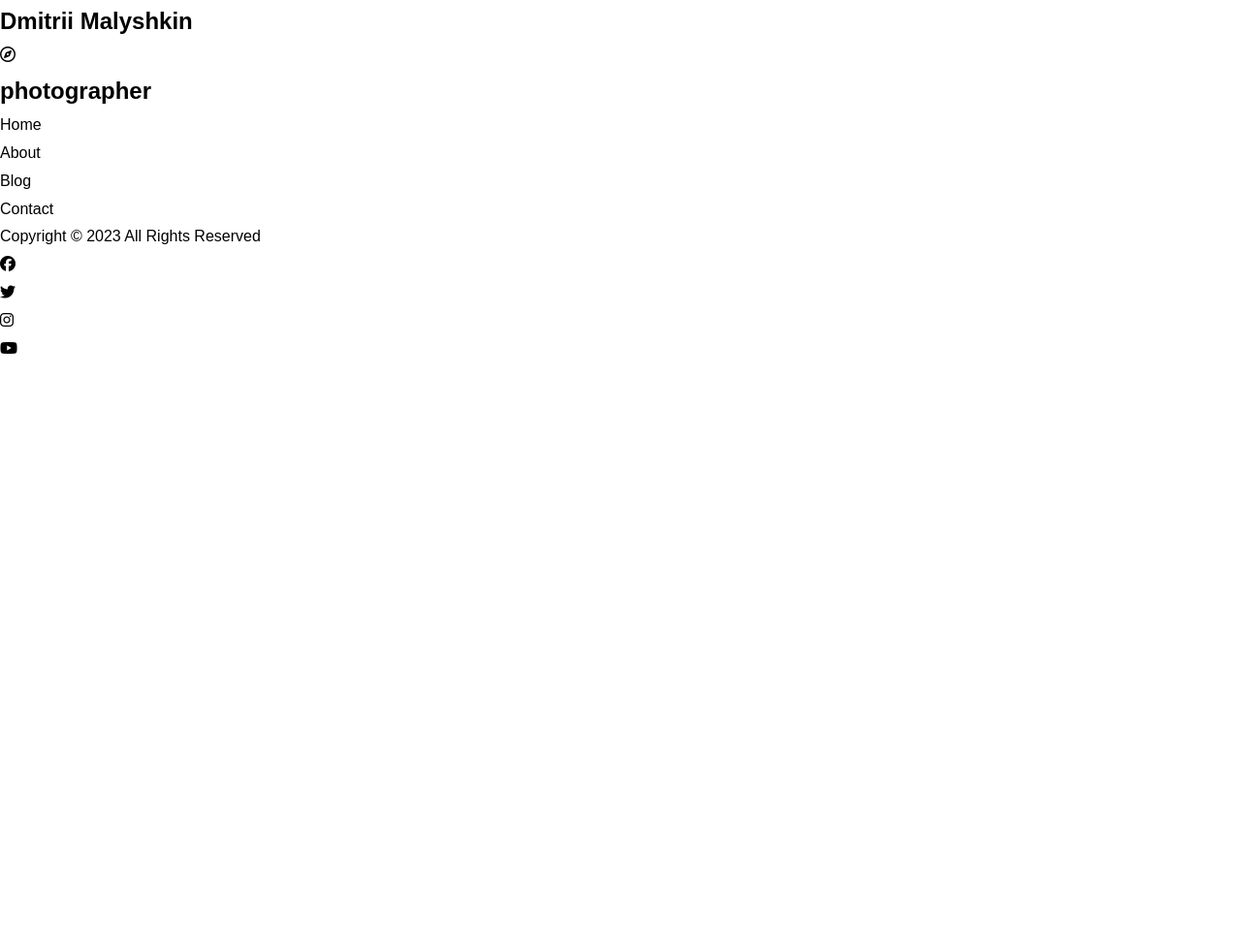
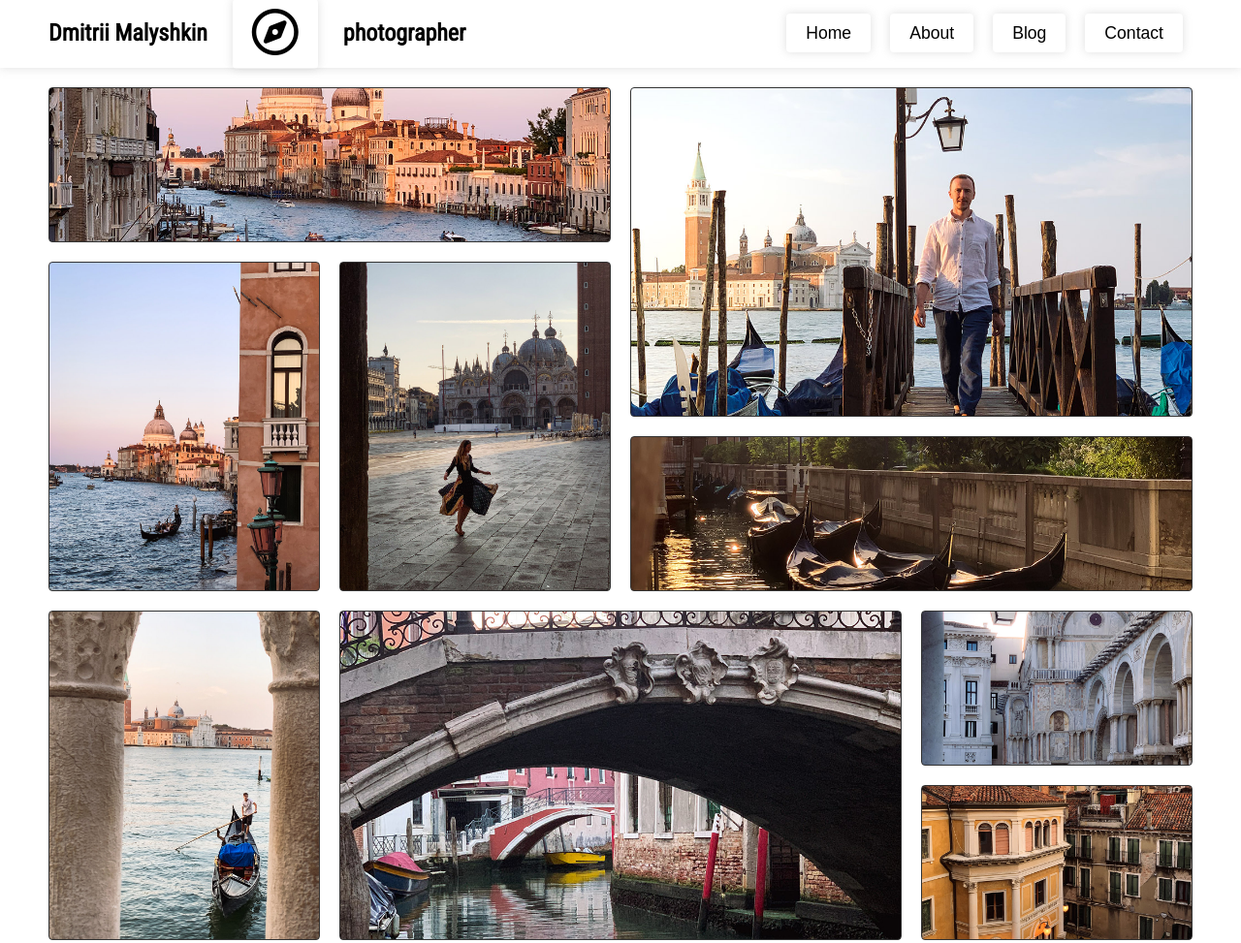
Before and after one commit to DmitriiMal/FE20-CSS-Day5-Lead-Partner, a plain HTML site: page Dmitrii/Basic/Index.html in a window 1280 px wide. Shown: the top 973 px of the page at 97% size. Before the commit the page ends 800 px from the top, so only its background shows below. Drawn offline with Linux system fonts and the light colour scheme.

Commit message:
rewrite css in scss

```diff
--- a/Dmitrii/Basic/style.scss
+++ b/Dmitrii/Basic/style.scss
@@ -20,3 +20,157 @@ a {
   color: var(--font-color);
   /* display: inline-block; */
 }
+
+ul {
+  list-style: none;
+  display: flex;
+  justify-content: space-between;
+}
+
+.nav {
+  display: flex;
+  justify-content: space-between;
+  align-items: center;
+  width: 100%;
+  height: 70px;
+  position: fixed;
+  top: 0;
+  background: var(--background-color);
+  padding: 0 50px;
+  /* border-bottom: #333 0.5px solid; */
+  box-shadow: 0px 0px 10px 0px rgba(150, 150, 150, 0.3);
+
+  & i:hover {
+    transform: rotate(360deg);
+    cursor: pointer;
+  }
+
+  i {
+    font-size: 3rem;
+    transition: all 0.2s ease-in-out;
+  }
+
+  // !!!
+  // ul {
+  //   list-style: none;
+  //   display: flex;
+  //   justify-content: space-between;
+
+  a {
+    margin: 0 10px;
+    padding: 10px 20px;
+    border-radius: 4px;
+    box-shadow: 0px 0px 10px 0px rgba(150, 150, 150, 0.3);
+    font-size: 1.1rem;
+    background-color: var(--background-color-2);
+    transition: all 0.2s ease-in-out;
+
+    &:hover {
+      color: #fff;
+      background-color: var(--secondary-color);
+      box-shadow: 0px 0px 10px 0px rgba(150, 150, 150, 0.5);
+    }
+  }
+}
+
+.logo {
+  display: flex;
+  font-family: 'Oswald', sans-serif;
+  font-family: 'Roboto Condensed', sans-serif;
+  align-items: center;
+  text-align: center;
+  gap: 1rem;
+}
+
+// }
+
+.hero {
+  /* width: 100%; */
+  height: 90px;
+}
+
+.grid-container {
+  padding: 0 50px 0;
+  display: grid;
+  grid-template: repeat(5, minmax(20vh, 1fr)) / repeat(4, minmax(5vw, 1fr));
+  gap: 20px;
+
+
+  .grid-item {
+    border: #333 0.5px solid;
+    border-radius: 4px;
+  }
+
+  .photo-1 {
+    grid-area: 1 / 1 / 2 / 3;
+    background: url('pic_1.jpg') no-repeat center center/cover;
+  }
+
+  .photo-2 {
+    grid-area: 1 / 3 / 3 / 5;
+    background: url('pic_2.jpg') no-repeat center center/cover;
+  }
+
+  .photo-3 {
+    grid-area: 2 / 1 / 4 / 2;
+    background: url('pic_3.jpg') no-repeat center center/cover;
+  }
+
+  .photo-4 {
+    grid-area: 2 / 2 / 4 / 3;
+    background: url('pic_4.jpg') no-repeat center center/cover;
+  }
+
+  .photo-5 {
+    grid-area: 3 / 3 / 3 / 5;
+    background: url('pic_5.jpg') no-repeat center center/cover;
+  }
+
+  .photo-6 {
+    grid-area: 4 / 1 / 6 / 2;
+    background: url('pic_6.jpg') no-repeat center center/cover;
+  }
+
+  .photo-7 {
+    grid-area: 4 / 2 / 6 / 4;
+    background: url('pic_7.jpg') no-repeat center center/cover;
+  }
+
+  .photo-8 {
+    grid-area: 4 / 4 / 5 / 5;
+    background: url('pic_8.jpg') no-repeat center center/cover;
+  }
+
+  .photo-9 {
+    grid-area: 5 / 4 / 6 / 5;
+    background: url('pic_9.jpg') no-repeat center center/cover;
+  }
+}
+
+footer {
+  display: flex;
+  justify-content: space-between;
+  align-items: center;
+  text-align: center;
+  width: 100%;
+  height: 70px;
+  background: var(--background-color);
+  padding: 0 50px;
+
+  li {
+    &:hover i {
+      color: var(--font-color);
+      transform: scale(1.2);
+    }
+  }
+
+  i {
+    display: flex;
+    align-items: center;
+    font-size: 2rem;
+    margin: 0 10px;
+    color: var(--icons-color);
+    transition: all 0.2s ease-in-out;
+
+  }
+}
```
Also changed, not shown: Dmitrii/Basic/style.css, 1 other file.
